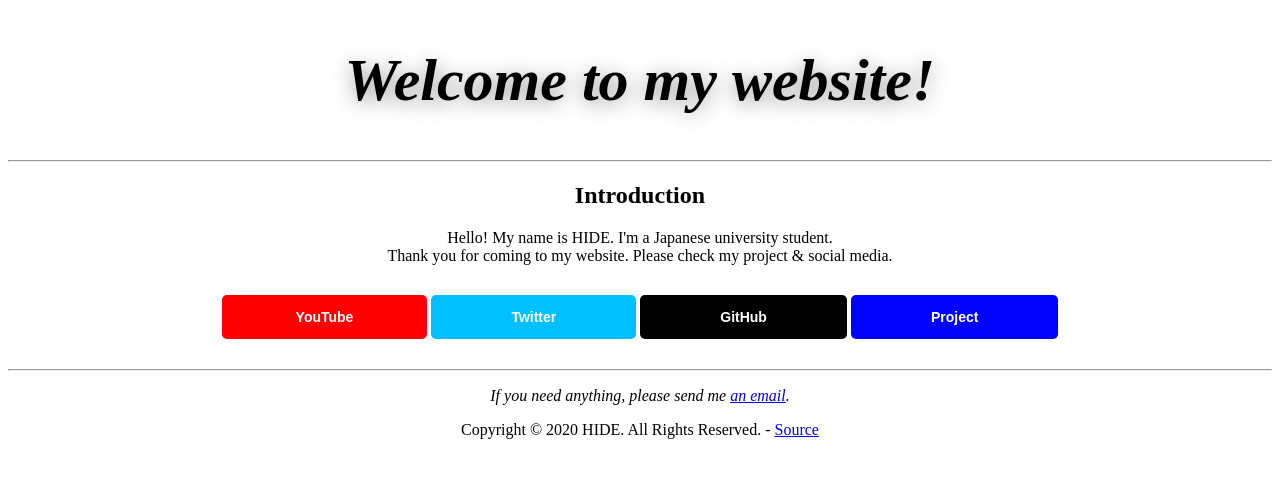
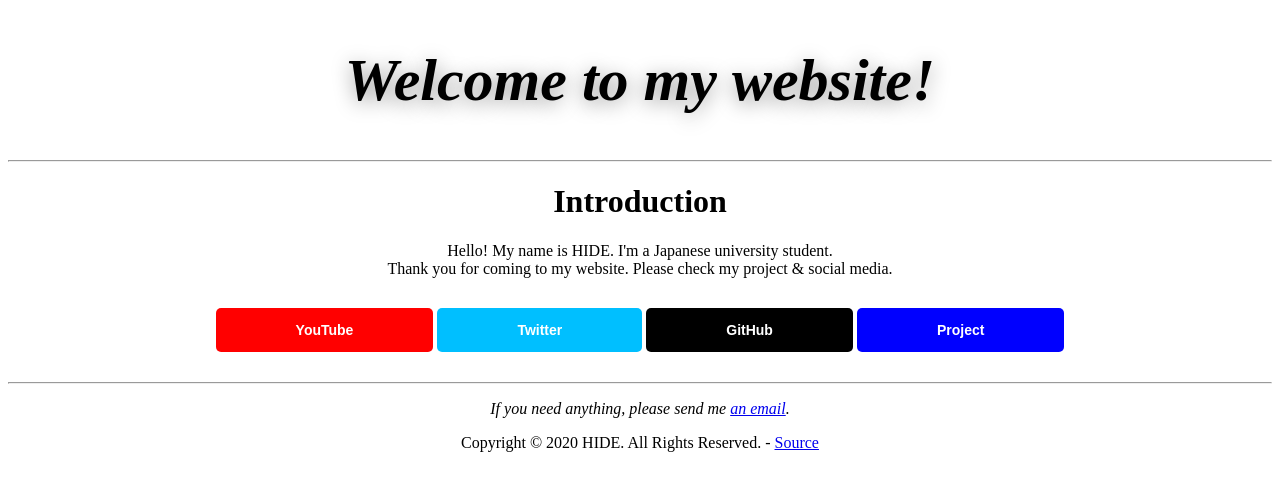
Before and after one commit to HIDE810/HIDE810.github.io, a Jekyll site: the page built from index.md, in a window 1280 px wide. Shown: the top 491 px of the page. Built offline with Jekyll 4.4.1, drawn with Linux system fonts in a browser that asks for light colours.

Commit message:
Change settings of some links

```diff
--- a/_layouts/home.html
+++ b/_layouts/home.html
@@ -9,10 +9,10 @@
       <h1>Welcome to my website!</h1>
     </header>
     <hr>
-    <h2>Introduction</h2>
+    <h1>Introduction</h1>
     <p>Hello! My name is HIDE. I'm a Japanese university student.<br>
     Thank you for coming to my website. Please check my project & social media.</p>
-    <div class="media">
+    <div class="btn">
       <a href="https://www.youtube.com/channel/UCJIPAj4GjJbrSwVJ_p-LbEg" class="youtube">YouTube</a>
       <a href="https://twitter.com/HIDE_IT_univ" class="twitter">Twitter</a>
       <a href="https://github.com/HIDE810" class="github">GitHub</a>
--- a/assets/css/main.css
+++ b/assets/css/main.css
@@ -29,27 +29,14 @@ blockquote {
     color: #555;
 }
 
-.media {
+/* ＝＝＝＝＝＝＝＝＝＝＝＝＝＝＝＝＝＝＝＝＝＝＝＝＝＝＝＝ */
+
+.btn {
     margin: 20px auto;
     line-height: 4.0em;
 }
 
-.youtube {
-    background-color: red;
-    display: inline;
-    position: relative;
-    font-family: Arial;
-    font-size: 14px;
-    font-weight: bold;
-    text-align: center;
-    text-decoration: none;
-    color: white;
-    border-radius: 5px;
-    padding: 14px 74px;
-}
-
-.twitter {
-    background-color: deepskyblue;
+.btn a {
     display: inline;
     position: relative;
     font-family: Arial;
@@ -62,30 +49,19 @@ blockquote {
     padding: 14px 80px;
 }
 
+.youtube {
+    background-color: red;
+    padding: 14px 74px;
+}
+
+.twitter {
+    background-color: deepskyblue;
+}
+
 .github {
     background-color: black;
-    display: inline;
-    position: relative;
-    font-family: Arial;
-    font-size: 14px;
-    font-weight: bold;
-    text-align: center;
-    text-decoration: none;
-    color: white;
-    border-radius: 5px;
-    padding: 14px 80px;
 }
 
 .project {
     background-color: blue;
-    display: inline;
-    position: relative;
-    font-family: Arial;
-    font-size: 14px;
-    font-weight: bold;
-    text-align: center;
-    text-decoration: none;
-    color: white;
-    border-radius: 5px;
-    padding: 14px 80px;
 }
```
Also changed, not shown: _layouts/project.html (+11 -10 lines).
